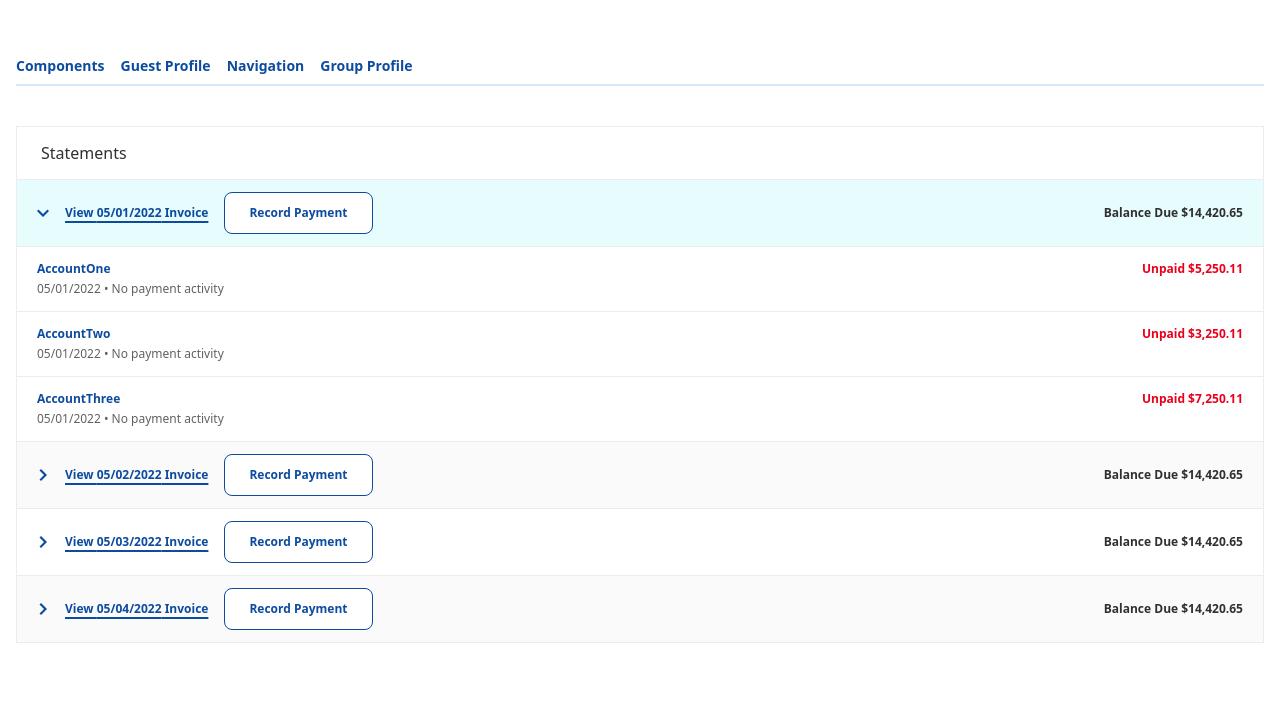
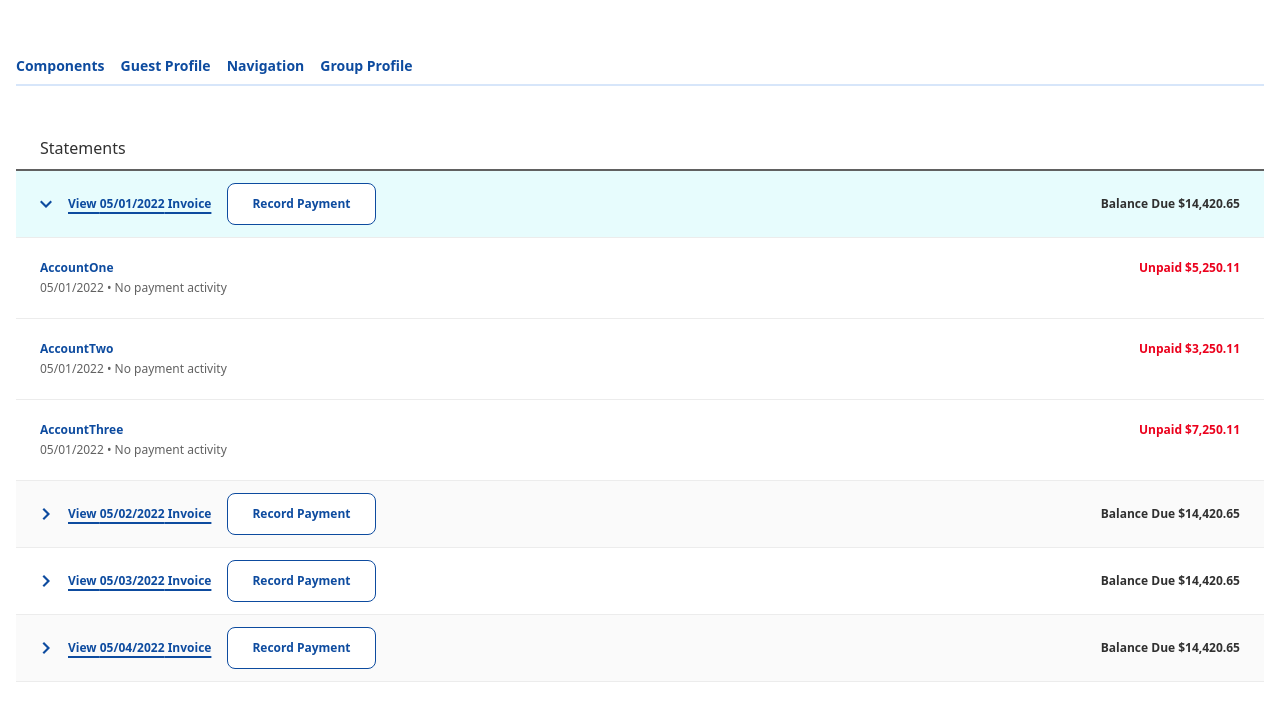
Before and after one commit to paulhmorris/crm-components, a React (Vite) app: page /group-profile in a window 1280 px wide. Both pictures are taken after a click on the element 640 px from the left and 213 px from the top of the page. Shown: the top 708 px of the page. Built offline with nearby package versions, Linux system fonts and the light colour scheme.

Commit message:
Finish styling disclosures

```diff
--- a/src/components/Account/PersonalDetails.tsx
+++ b/src/components/Account/PersonalDetails.tsx
@@ -15,7 +15,7 @@ export const PersonalDetails = ({
 }: PersonalDetailsProps) => {
   return (
     <section className="flex w-full flex-col">
-      <div className="p flex items-end justify-between px-6 py-3">
+      <div className="flex items-end justify-between px-6 py-3">
         <h4>Personal Details</h4>
         <Button variant="tertiary" className="-mb-2">
           Edit
--- a/src/components/Forms/Toggle.tsx
+++ b/src/components/Forms/Toggle.tsx
@@ -3,12 +3,12 @@ import { ComponentPropsWithRef } from "react";
 import { useField } from "react-final-form";
 import { classNames } from "utils/helpers";
 
-interface IToggle extends ComponentPropsWithRef<"button"> {
+interface ToggleProps extends ComponentPropsWithRef<"button"> {
   name: string;
   label?: string;
 }
 
-export const Toggle = ({ name, label, ...props }: IToggle) => {
+export const Toggle = ({ name, label, ...props }: ToggleProps) => {
   const {
     input: { value, onChange },
   } = useField(name);
--- a/src/components/Groups/StatementsTab.tsx
+++ b/src/components/Groups/StatementsTab.tsx
@@ -8,9 +8,9 @@ import { statements, transactions } from "./statements";
 export const StatementsTab = () => {
   return (
     <section>
-      <div className="border-[1px] border-gray-200 py-4">
-        <p className="pl-6 text-base">Statements</p>
-      </div>
+      <h4 className="border-b border-gray-200 px-6 py-3 text-base">
+        Statements
+      </h4>
       {statements.map((statement, key) => {
         return (
           <Disclosure key={key}>
@@ -20,8 +20,8 @@ export const StatementsTab = () => {
                   as="div"
                   className={classNames(
                     key % 2 !== 0 && "bg-gray-100",
-                    open && "bg-blue-ice",
-                    "grid-row cursor-pointer px-5 py-3"
+                    open && "bg-blue-ice shadow-border-t-2 shadow-gray-400",
+                    "flex w-full cursor-pointer items-center justify-between border-b border-gray-200 px-6 py-3 transition-shadow"
                   )}
                 >
                   <div className="flex flex-row items-center space-x-2">
@@ -63,7 +63,7 @@ export const StatementsTab = () => {
                     .map((transaction, key) => {
                       return (
                         <div
-                          className="grid-row cursor-pointer px-5 py-3 text-xs"
+                          className="flex w-full cursor-pointer items-center justify-between border-b border-gray-200 px-6 py-5 text-xs"
                           key={key}
                         >
                           <div className="flex flex-col">
--- a/src/index.css
+++ b/src/index.css
@@ -119,8 +119,4 @@
   .tab-active {
     @apply text-blue-200 shadow-border-b-3 shadow-blue-200;
   }
-
-  .grid-row {
-    @apply flex w-full items-center justify-between border border-t-0 border-gray-200;
-  }
 }
--- a/src/routes/components.tsx
+++ b/src/routes/components.tsx
@@ -130,6 +130,7 @@ export default function ComponentDisplay() {
       <Form
         onSubmit={() => console.log("hello")}
         initialValues={{
+          bestTeam: "scarlet",
           firstName: "Hello",
           lastNameDisabled: "Can't touch this",
           errors: "Darknes$",
--- a/tailwind.config.js
+++ b/tailwind.config.js
@@ -76,6 +76,8 @@ module.exports = {
         "border-b-2": "0 2px 0 0",
         "border-b-3": "0 3px 0 0",
         "border-t": "0 -1px 0 0",
+        "border-t-2": "0 -2px 0 0",
+        "border-y-2": "0 -2px 0 0, 0 2px 0 0",
         toggle:
           "0px 2.5px 6.5px rgba(0, 0, 0, 0.15), 0px 2.5px 0.8px rgba(0, 0, 0, 0.06);",
       },
```
